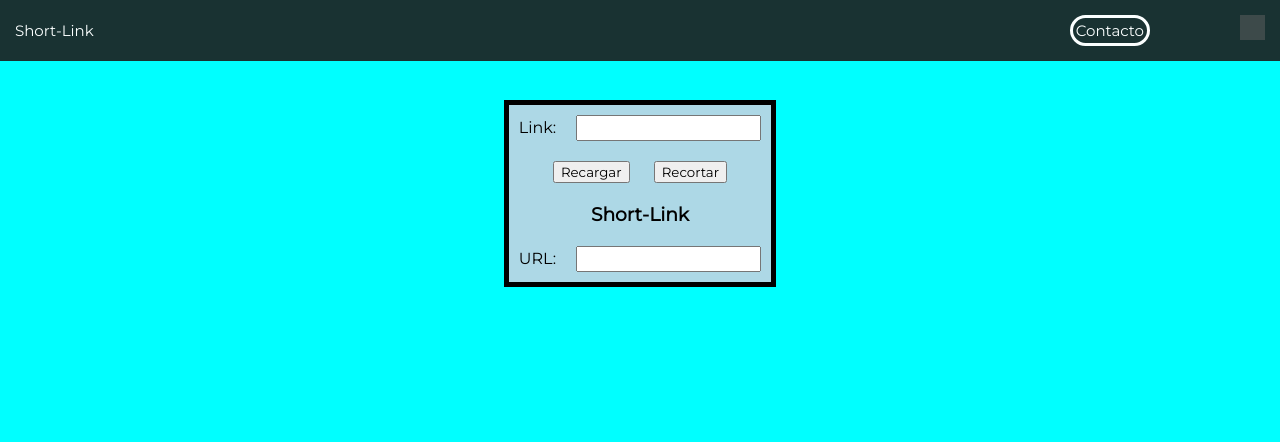
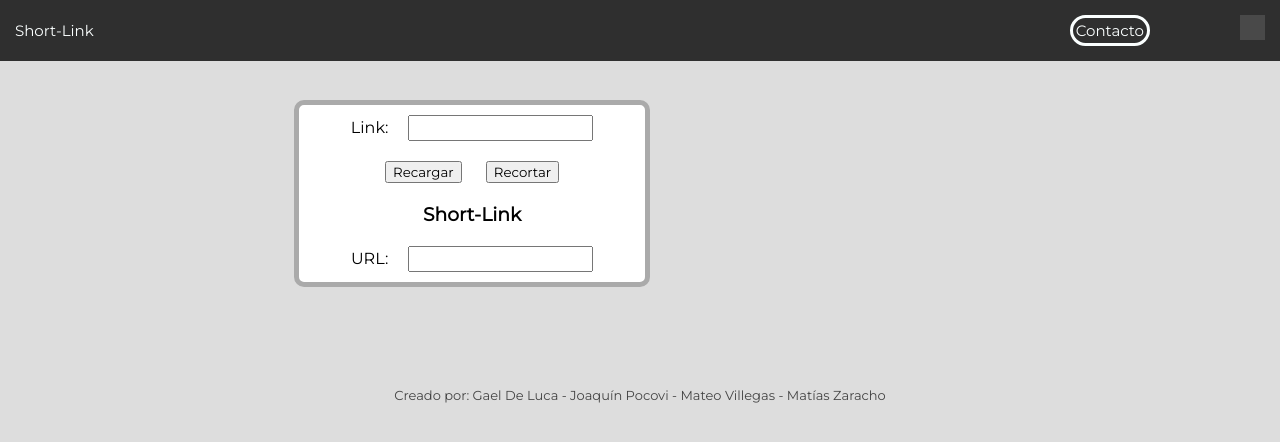
Before and after one commit to GROOTScorer/acortador-url, a React (Create React App) app: page / in a window 1280 px wide. Shown: the top 442 px of the page. Built offline with nearby package versions, Linux system fonts and the light colour scheme; grey boxes are pictures that could not be loaded.

Commit message:
Cambios al sitio principal

```diff
--- a/src/App.js
+++ b/src/App.js
@@ -1,11 +1,19 @@
 import Navegador from './Navegador.js';
 import Main from './Main.js';
 import { Routes, Route } from "react-router-dom";
+import { useEffect } from 'react';
+
+function Titulo() {
+  useEffect(() => {
+    document.title = 'Short-Link';
+  }, []);
+}
 
 function App() {
   return (
     <>
-          <Navegador />
+      <Navegador />
+      <Titulo />
       <Routes>
         <Route path="/" element={<Main />} />
         <Route path="/Navegador" element={<Navegador />} />
--- a/src/Main.css
+++ b/src/Main.css
@@ -2,7 +2,7 @@
 
 body {
   text-align: center;
-  background-color: aqua;
+  background-color: #dddddd;
   display: flex;
   flex-direction: column;
   align-items: center;
@@ -21,10 +21,19 @@ button{
   transition: 0.75s;
 }
 
+footer{
+  color: #444444;
+  font-size: 13px;
+  margin: 100px;
+  font-family: 'Montserrat', sans-serif;
+}
+
 .Container{
-  border: solid black 5px;
+  border: solid #aaaaaa 5px;
+  border-radius: 10px;
   margin-top: 100px;
-  background-color: lightblue;
+  width: 50%;
+  background-color: white;
   font-family: 'Montserrat', sans-serif;
 }
 
--- a/src/Main.js
+++ b/src/Main.js
@@ -1,17 +1,10 @@
-import { useEffect } from 'react';
 import './Main.css';
-
-function Titulo() {
-  useEffect(() => {
-    document.title = 'Short-Link';
-  }, []);
-}
 
 function Main() {
   return (
     <>
+    <div className='Home'>
       <div className="Container">
-      <Titulo />
       <label htmlFor="link">Link:</label>
       <input type="text" name="link" id="idlink" />
 
@@ -24,6 +17,8 @@ function Main() {
       <input type="text" name="URL" id="idurl" />
 
       </div>
+      <footer>Creado por: Gael De Luca - Joaquín Pocovi - Mateo Villegas - Matías Zaracho</footer>
+    </div>
 
     </>
   );
```
Lines whose indentation alone changed are shown as unchanged.
